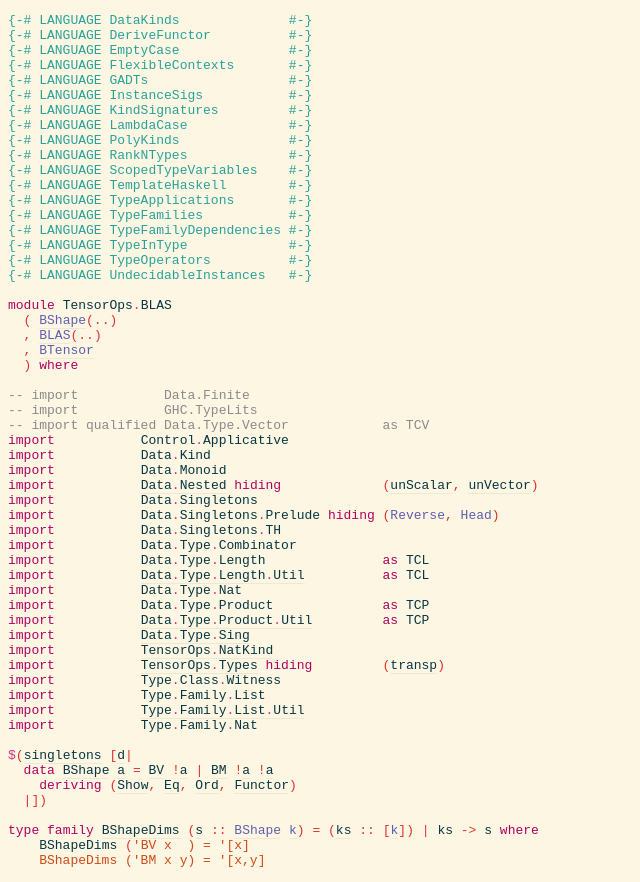
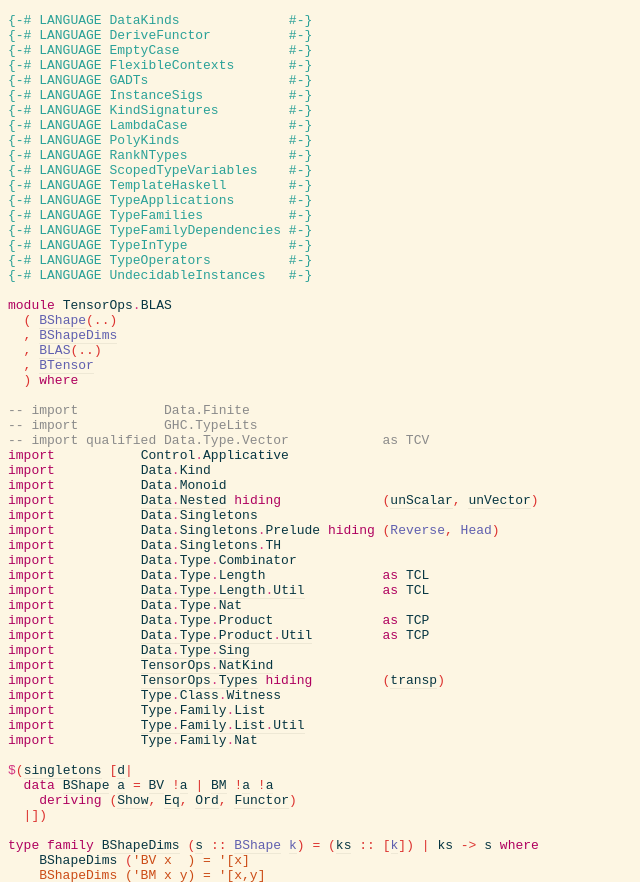
Before and after one commit to mstksg/tensor-ops, a plain HTML site: page src/TensorOps.BLAS.html in a window 1280 px wide. Shown: the top 882 px of the page, without its empty margins (0-640 px from the left). Drawn offline with Linux system fonts and the light colour scheme.

Commit message:
Update gh-pages at Wed Oct 19 03:49:55 PDT 2016

```diff
--- a/src/TensorOps.BLAS.html
+++ b/src/TensorOps.BLAS.html
@@ -19,41 +19,42 @@
 </span><a name="line-19"></a><span>
 </span><a name="line-20"></a><span class="hs-keyword">module</span><span> </span><span class="hs-identifier">TensorOps</span><span class="hs-operator">.</span><span class="hs-identifier">BLAS</span><span>
 </span><a name="line-21"></a><span>  </span><span class="hs-special">(</span><span> </span><a href="TensorOps.BLAS.html#BShape"><span class="hs-identifier hs-type">BShape</span></a><span class="hs-special">(</span><span class="hs-glyph">..</span><span class="hs-special">)</span><span>
-</span><a name="line-22"></a><span>  </span><span class="hs-special">,</span><span> </span><a href="TensorOps.BLAS.html#BLAS"><span class="hs-identifier hs-type">BLAS</span></a><span class="hs-special">(</span><span class="hs-glyph">..</span><span class="hs-special">)</span><span>
-</span><a name="line-23"></a><span>  </span><span class="hs-special">,</span><span> </span><a href="TensorOps.BLAS.html#BTensor"><span class="hs-identifier hs-type">BTensor</span></a><span>
-</span><a name="line-24"></a><span>  </span><span class="hs-special">)</span><span> </span><span class="hs-keyword">where</span><span>
-</span><a name="line-25"></a><span>
-</span><a name="line-26"></a><span class="hs-comment">-- import           Data.Finite</span><span>
-</span><a name="line-27"></a><span class="hs-comment">-- import           GHC.TypeLits</span><span>
-</span><a name="line-28"></a><span class="hs-comment">-- import qualified Data.Type.Vector            as TCV</span><span>
-</span><a name="line-29"></a><span class="hs-keyword">import</span><span>           </span><span class="hs-identifier">Control</span><span class="hs-operator">.</span><span class="hs-identifier">Applicative</span><span>
-</span><a name="line-30"></a><span class="hs-keyword">import</span><span>           </span><span class="hs-identifier">Data</span><span class="hs-operator">.</span><span class="hs-identifier">Kind</span><span>
-</span><a name="line-31"></a><span class="hs-keyword">import</span><span>           </span><span class="hs-identifier">Data</span><span class="hs-operator">.</span><span class="hs-identifier">Monoid</span><span>
-</span><a name="line-32"></a><span class="hs-keyword">import</span><span>           </span><a href="Data.Nested.html"><span class="hs-identifier">Data</span><span class="hs-operator">.</span><span class="hs-identifier">Nested</span></a><span> </span><span class="hs-keyword">hiding</span><span>             </span><span class="hs-special">(</span><a href="Data.Nested.html#unScalar"><span class="hs-identifier hs-var">unScalar</span></a><span class="hs-special">,</span><span> </span><a href="Data.Nested.html#unVector"><span class="hs-identifier hs-var">unVector</span></a><span class="hs-special">)</span><span>
-</span><a name="line-33"></a><span class="hs-keyword">import</span><span>           </span><span class="hs-identifier">Data</span><span class="hs-operator">.</span><span class="hs-identifier">Singletons</span><span>
-</span><a name="line-34"></a><span class="hs-keyword">import</span><span>           </span><span class="hs-identifier">Data</span><span class="hs-operator">.</span><span class="hs-identifier">Singletons</span><span class="hs-operator">.</span><span class="hs-identifier">Prelude</span><span> </span><span class="hs-keyword">hiding</span><span> </span><span class="hs-special">(</span><span class="hs-identifier hs-type">Reverse</span><span class="hs-special">,</span><span> </span><span class="hs-identifier hs-type">Head</span><span class="hs-special">)</span><span>
-</span><a name="line-35"></a><span class="hs-keyword">import</span><span>           </span><span class="hs-identifier">Data</span><span class="hs-operator">.</span><span class="hs-identifier">Singletons</span><span class="hs-operator">.</span><span class="hs-identifier">TH</span><span>
-</span><a name="line-36"></a><span class="hs-keyword">import</span><span>           </span><span class="hs-identifier">Data</span><span class="hs-operator">.</span><span class="hs-identifier">Type</span><span class="hs-operator">.</span><span class="hs-identifier">Combinator</span><span>
-</span><a name="line-37"></a><span class="hs-keyword">import</span><span>           </span><span class="hs-identifier">Data</span><span class="hs-operator">.</span><span class="hs-identifier">Type</span><span class="hs-operator">.</span><span class="hs-identifier">Length</span><span>               </span><span class="hs-keyword">as</span><span> </span><span class="hs-identifier">TCL</span><span>
-</span><a name="line-38"></a><span class="hs-keyword">import</span><span>           </span><a href="Data.Type.Length.Util.html"><span class="hs-identifier">Data</span><span class="hs-operator">.</span><span class="hs-identifier">Type</span><span class="hs-operator">.</span><span class="hs-identifier">Length</span><span class="hs-operator">.</span><span class="hs-identifier">Util</span></a><span>          </span><span class="hs-keyword">as</span><span> </span><span class="hs-identifier">TCL</span><span>
-</span><a name="line-39"></a><span class="hs-keyword">import</span><span>           </span><span class="hs-identifier">Data</span><span class="hs-operator">.</span><span class="hs-identifier">Type</span><span class="hs-operator">.</span><span class="hs-identifier">Nat</span><span>
-</span><a name="line-40"></a><span class="hs-keyword">import</span><span>           </span><span class="hs-identifier">Data</span><span class="hs-operator">.</span><span class="hs-identifier">Type</span><span class="hs-operator">.</span><span class="hs-identifier">Product</span><span>              </span><span class="hs-keyword">as</span><span> </span><span class="hs-identifier">TCP</span><span>
-</span><a name="line-41"></a><span class="hs-keyword">import</span><span>           </span><a href="Data.Type.Product.Util.html"><span class="hs-identifier">Data</span><span class="hs-operator">.</span><span class="hs-identifier">Type</span><span class="hs-operator">.</span><span class="hs-identifier">Product</span><span class="hs-operator">.</span><span class="hs-identifier">Util</span></a><span>         </span><span class="hs-keyword">as</span><span> </span><span class="hs-identifier">TCP</span><span>
-</span><a name="line-42"></a><span class="hs-keyword">import</span><span>           </span><a href="Data.Type.Sing.html"><span class="hs-identifier">Data</span><span class="hs-operator">.</span><span class="hs-identifier">Type</span><span class="hs-operator">.</span><span class="hs-identifier">Sing</span></a><span>
-</span><a name="line-43"></a><span class="hs-keyword">import</span><span>           </span><a href="TensorOps.NatKind.html"><span class="hs-identifier">TensorOps</span><span class="hs-operator">.</span><span class="hs-identifier">NatKind</span></a><span>
-</span><a name="line-44"></a><span class="hs-keyword">import</span><span>           </span><a href="TensorOps.Types.html"><span class="hs-identifier">TensorOps</span><span class="hs-operator">.</span><span class="hs-identifier">Types</span></a><span> </span><span class="hs-keyword">hiding</span><span>         </span><span class="hs-special">(</span><a href="TensorOps.Types.html#transp"><span class="hs-identifier hs-var">transp</span></a><span class="hs-special">)</span><span>
-</span><a name="line-45"></a><span class="hs-keyword">import</span><span>           </span><span class="hs-identifier">Type</span><span class="hs-operator">.</span><span class="hs-identifier">Class</span><span class="hs-operator">.</span><span class="hs-identifier">Witness</span><span>
-</span><a name="line-46"></a><span class="hs-keyword">import</span><span>           </span><span class="hs-identifier">Type</span><span class="hs-operator">.</span><span class="hs-identifier">Family</span><span class="hs-operator">.</span><span class="hs-identifier">List</span><span>
-</span><a name="line-47"></a><span class="hs-keyword">import</span><span>           </span><a href="Type.Family.List.Util.html"><span class="hs-identifier">Type</span><span class="hs-operator">.</span><span class="hs-identifier">Family</span><span class="hs-operator">.</span><span class="hs-identifier">List</span><span class="hs-operator">.</span><span class="hs-identifier">Util</span></a><span>
-</span><a name="line-48"></a><span class="hs-keyword">import</span><span>           </span><span class="hs-identifier">Type</span><span class="hs-operator">.</span><span class="hs-identifier">Family</span><span class="hs-operator">.</span><span class="hs-identifier">Nat</span><span>
-</span><a name="line-49"></a><span>
-</span><a name="line-50"></a><span class="hs-operator">$</span><span class="hs-special">(</span><a href="TensorOps.BLAS.html#SBM"><span class="hs-identifier hs-var">singletons</span></a><span> </span><span class="hs-special">[</span><a href="TensorOps.BLAS.html#SBM"><span class="hs-identifier hs-var">d</span></a><span class="hs-glyph">|</span><span>
-</span><a name="line-51"></a><span>  </span><span class="hs-keyword">data</span><span> </span><a href="TensorOps.BLAS.html#SBM"><span class="hs-identifier hs-var">BShape</span></a><span> </span><a href="TensorOps.BLAS.html#SBM"><span class="hs-identifier hs-var">a</span></a><span> </span><span class="hs-glyph">=</span><span> </span><a href="TensorOps.BLAS.html#SBM"><span class="hs-identifier hs-var">BV</span></a><span> </span><span class="hs-glyph">!</span><a href="TensorOps.BLAS.html#SBM"><span class="hs-identifier hs-var">a</span></a><span> </span><span class="hs-glyph">|</span><span> </span><a href="TensorOps.BLAS.html#SBM"><span class="hs-identifier hs-var">BM</span></a><span> </span><span class="hs-glyph">!</span><a href="TensorOps.BLAS.html#SBM"><span class="hs-identifier hs-var">a</span></a><span> </span><span class="hs-glyph">!</span><a href="TensorOps.BLAS.html#SBM"><span class="hs-identifier hs-var">a</span></a><span>
-</span><a name="line-52"></a><span>    </span><span class="hs-keyword">deriving</span><span> </span><span class="hs-special">(</span><a href="TensorOps.BLAS.html#SBM"><span class="hs-identifier hs-var">Show</span></a><span class="hs-special">,</span><span> </span><a href="TensorOps.BLAS.html#SBM"><span class="hs-identifier hs-var">Eq</span></a><span class="hs-special">,</span><span> </span><a href="TensorOps.BLAS.html#SBM"><span class="hs-identifier hs-var">Ord</span></a><span class="hs-special">,</span><span> </span><a href="TensorOps.BLAS.html#SBM"><span class="hs-identifier hs-var">Functor</span></a><span class="hs-special">)</span><span>
-</span><a name="line-53"></a><span>  </span><span class="hs-glyph">|</span><span class="hs-special">]</span><span class="hs-special">)</span><span>
-</span><a name="line-54"></a><span>
-</span><a name="line-55"></a><span class="hs-keyword">type</span><span> </span><span class="hs-keyword">family</span><span> </span><a name="BShapeDims"><a href="TensorOps.BLAS.html#BShapeDims"><span class="hs-identifier">BShapeDims</span></a></a><span> </span><span class="hs-special">(</span><a name="local-1627638420"><a href="#local-1627638420"><span class="hs-identifier">s</span></a></a><span> </span><span class="hs-glyph">::</span><span> </span><a href="TensorOps.BLAS.html#BShape"><span class="hs-identifier hs-type">BShape</span></a><span> </span><a href="#local-1627638419"><span class="hs-identifier hs-type">k</span></a><span class="hs-special">)</span><span> </span><span class="hs-glyph">=</span><span> </span><span class="hs-special">(</span><a name="local-1627638421"><a href="#local-1627638421"><span class="hs-identifier">ks</span></a></a><span> </span><span class="hs-glyph">::</span><span> </span><span class="hs-special">[</span><a href="#local-1627638419"><span class="hs-identifier hs-type">k</span></a><span class="hs-special">]</span><span class="hs-special">)</span><span> </span><span class="hs-glyph">|</span><span> </span><span class="hs-identifier">ks</span><span> </span><span class="hs-glyph">-&gt;</span><span> </span><span class="hs-identifier">s</span><span> </span><span class="hs-keyword">where</span><span>
-</span><a name="line-56"></a><span>    </span><span class="hs-identifier">BShapeDims</span><span> </span><span class="hs-special">(</span><span class="hs-char">'BV x  ) = '[x]
+</span><a name="line-22"></a><span>  </span><span class="hs-special">,</span><span> </span><a href="TensorOps.BLAS.html#BShapeDims"><span class="hs-identifier hs-type">BShapeDims</span></a><span>
+</span><a name="line-23"></a><span>  </span><span class="hs-special">,</span><span> </span><a href="TensorOps.BLAS.html#BLAS"><span class="hs-identifier hs-type">BLAS</span></a><span class="hs-special">(</span><span class="hs-glyph">..</span><span class="hs-special">)</span><span>
+</span><a name="line-24"></a><span>  </span><span class="hs-special">,</span><span> </span><a href="TensorOps.BLAS.html#BTensor"><span class="hs-identifier hs-type">BTensor</span></a><span>
+</span><a name="line-25"></a><span>  </span><span class="hs-special">)</span><span> </span><span class="hs-keyword">where</span><span>
+</span><a name="line-26"></a><span>
+</span><a name="line-27"></a><span class="hs-comment">-- import           Data.Finite</span><span>
+</span><a name="line-28"></a><span class="hs-comment">-- import           GHC.TypeLits</span><span>
+</span><a name="line-29"></a><span class="hs-comment">-- import qualified Data.Type.Vector            as TCV</span><span>
+</span><a name="line-30"></a><span class="hs-keyword">import</span><span>           </span><span class="hs-identifier">Control</span><span class="hs-operator">.</span><span class="hs-identifier">Applicative</span><span>
+</span><a name="line-31"></a><span class="hs-keyword">import</span><span>           </span><span class="hs-identifier">Data</span><span class="hs-operator">.</span><span class="hs-identifier">Kind</span><span>
+</span><a name="line-32"></a><span class="hs-keyword">import</span><span>           </span><span class="hs-identifier">Data</span><span class="hs-operator">.</span><span class="hs-identifier">Monoid</span><span>
+</span><a name="line-33"></a><span class="hs-keyword">import</span><span>           </span><a href="Data.Nested.html"><span class="hs-identifier">Data</span><span class="hs-operator">.</span><span class="hs-identifier">Nested</span></a><span> </span><span class="hs-keyword">hiding</span><span>             </span><span class="hs-special">(</span><a href="Data.Nested.html#unScalar"><span class="hs-identifier hs-var">unScalar</span></a><span class="hs-special">,</span><span> </span><a href="Data.Nested.html#unVector"><span class="hs-identifier hs-var">unVector</span></a><span class="hs-special">)</span><span>
+</span><a name="line-34"></a><span class="hs-keyword">import</span><span>           </span><span class="hs-identifier">Data</span><span class="hs-operator">.</span><span class="hs-identifier">Singletons</span><span>
+</span><a name="line-35"></a><span class="hs-keyword">import</span><span>           </span><span class="hs-identifier">Data</span><span class="hs-operator">.</span><span class="hs-identifier">Singletons</span><span class="hs-operator">.</span><span class="hs-identifier">Prelude</span><span> </span><span class="hs-keyword">hiding</span><span> </span><span class="hs-special">(</span><span class="hs-identifier hs-type">Reverse</span><span class="hs-special">,</span><span> </span><span class="hs-identifier hs-type">Head</span><span class="hs-special">)</span><span>
+</span><a name="line-36"></a><span class="hs-keyword">import</span><span>           </span><span class="hs-identifier">Data</span><span class="hs-operator">.</span><span class="hs-identifier">Singletons</span><span class="hs-operator">.</span><span class="hs-identifier">TH</span><span>
+</span><a name="line-37"></a><span class="hs-keyword">import</span><span>           </span><span class="hs-identifier">Data</span><span class="hs-operator">.</span><span class="hs-identifier">Type</span><span class="hs-operator">.</span><span class="hs-identifier">Combinator</span><span>
+</span><a name="line-38"></a><span class="hs-keyword">import</span><span>           </span><span class="hs-identifier">Data</span><span class="hs-operator">.</span><span class="hs-identifier">Type</span><span class="hs-operator">.</span><span class="hs-identifier">Length</span><span>               </span><span class="hs-keyword">as</span><span> </span><span class="hs-identifier">TCL</span><span>
+</span><a name="line-39"></a><span class="hs-keyword">import</span><span>           </span><a href="Data.Type.Length.Util.html"><span class="hs-identifier">Data</span><span class="hs-operator">.</span><span class="hs-identifier">Type</span><span class="hs-operator">.</span><span class="hs-identifier">Length</span><span class="hs-operator">.</span><span class="hs-identifier">Util</span></a><span>          </span><span class="hs-keyword">as</span><span> </span><span class="hs-identifier">TCL</span><span>
+</span><a name="line-40"></a><span class="hs-keyword">import</span><span>           </span><span class="hs-identifier">Data</span><span class="hs-operator">.</span><span class="hs-identifier">Type</span><span class="hs-operator">.</span><span class="hs-identifier">Nat</span><span>
+</span><a name="line-41"></a><span class="hs-keyword">import</span><span>           </span><span class="hs-identifier">Data</span><span class="hs-operator">.</span><span class="hs-identifier">Type</span><span class="hs-operator">.</span><span class="hs-identifier">Product</span><span>              </span><span class="hs-keyword">as</span><span> </span><span class="hs-identifier">TCP</span><span>
+</span><a name="line-42"></a><span class="hs-keyword">import</span><span>           </span><a href="Data.Type.Product.Util.html"><span class="hs-identifier">Data</span><span class="hs-operator">.</span><span class="hs-identifier">Type</span><span class="hs-operator">.</span><span class="hs-identifier">Product</span><span class="hs-operator">.</span><span class="hs-identifier">Util</span></a><span>         </span><span class="hs-keyword">as</span><span> </span><span class="hs-identifier">TCP</span><span>
+</span><a name="line-43"></a><span class="hs-keyword">import</span><span>           </span><a href="Data.Type.Sing.html"><span class="hs-identifier">Data</span><span class="hs-operator">.</span><span class="hs-identifier">Type</span><span class="hs-operator">.</span><span class="hs-identifier">Sing</span></a><span>
+</span><a name="line-44"></a><span class="hs-keyword">import</span><span>           </span><a href="TensorOps.NatKind.html"><span class="hs-identifier">TensorOps</span><span class="hs-operator">.</span><span class="hs-identifier">NatKind</span></a><span>
+</span><a name="line-45"></a><span class="hs-keyword">import</span><span>           </span><a href="TensorOps.Types.html"><span class="hs-identifier">TensorOps</span><span class="hs-operator">.</span><span class="hs-identifier">Types</span></a><span> </span><span class="hs-keyword">hiding</span><span>         </span><span class="hs-special">(</span><a href="TensorOps.Types.html#transp"><span class="hs-identifier hs-var">transp</span></a><span class="hs-special">)</span><span>
+</span><a name="line-46"></a><span class="hs-keyword">import</span><span>           </span><span class="hs-identifier">Type</span><span class="hs-operator">.</span><span class="hs-identifier">Class</span><span class="hs-operator">.</span><span class="hs-identifier">Witness</span><span>
+</span><a name="line-47"></a><span class="hs-keyword">import</span><span>           </span><span class="hs-identifier">Type</span><span class="hs-operator">.</span><span class="hs-identifier">Family</span><span class="hs-operator">.</span><span class="hs-identifier">List</span><span>
+</span><a name="line-48"></a><span class="hs-keyword">import</span><span>           </span><a href="Type.Family.List.Util.html"><span class="hs-identifier">Type</span><span class="hs-operator">.</span><span class="hs-identifier">Family</span><span class="hs-operator">.</span><span class="hs-identifier">List</span><span class="hs-operator">.</span><span class="hs-identifier">Util</span></a><span>
+</span><a name="line-49"></a><span class="hs-keyword">import</span><span>           </span><span class="hs-identifier">Type</span><span class="hs-operator">.</span><span class="hs-identifier">Family</span><span class="hs-operator">.</span><span class="hs-identifier">Nat</span><span>
+</span><a name="line-50"></a><span>
+</span><a name="line-51"></a><span class="hs-operator">$</span><span class="hs-special">(</span><a href="TensorOps.BLAS.html#SBM"><span class="hs-identifier hs-var">singletons</span></a><span> </span><span class="hs-special">[</span><a href="TensorOps.BLAS.html#SBM"><span class="hs-identifier hs-var">d</span></a><span class="hs-glyph">|</span><span>
+</span><a name="line-52"></a><span>  </span><span class="hs-keyword">data</span><span> </span><a href="TensorOps.BLAS.html#SBM"><span class="hs-identifier hs-var">BShape</span></a><span> </span><a href="TensorOps.BLAS.html#SBM"><span class="hs-identifier hs-var">a</span></a><span> </span><span class="hs-glyph">=</span><span> </span><a href="TensorOps.BLAS.html#SBM"><span class="hs-identifier hs-var">BV</span></a><span> </span><span class="hs-glyph">!</span><a href="TensorOps.BLAS.html#SBM"><span class="hs-identifier hs-var">a</span></a><span> </span><span class="hs-glyph">|</span><span> </span><a href="TensorOps.BLAS.html#SBM"><span class="hs-identifier hs-var">BM</span></a><span> </span><span class="hs-glyph">!</span><a href="TensorOps.BLAS.html#SBM"><span class="hs-identifier hs-var">a</span></a><span> </span><span class="hs-glyph">!</span><a href="TensorOps.BLAS.html#SBM"><span class="hs-identifier hs-var">a</span></a><span>
+</span><a name="line-53"></a><span>    </span><span class="hs-keyword">deriving</span><span> </span><span class="hs-special">(</span><a href="TensorOps.BLAS.html#SBM"><span class="hs-identifier hs-var">Show</span></a><span class="hs-special">,</span><span> </span><a href="TensorOps.BLAS.html#SBM"><span class="hs-identifier hs-var">Eq</span></a><span class="hs-special">,</span><span> </span><a href="TensorOps.BLAS.html#SBM"><span class="hs-identifier hs-var">Ord</span></a><span class="hs-special">,</span><span> </span><a href="TensorOps.BLAS.html#SBM"><span class="hs-identifier hs-var">Functor</span></a><span class="hs-special">)</span><span>
+</span><a name="line-54"></a><span>  </span><span class="hs-glyph">|</span><span class="hs-special">]</span><span class="hs-special">)</span><span>
+</span><a name="line-55"></a><span>
+</span><a name="line-56"></a><span class="hs-keyword">type</span><span> </span><span class="hs-keyword">family</span><span> </span><a name="BShapeDims"><a href="TensorOps.BLAS.html#BShapeDims"><span class="hs-identifier">BShapeDims</span></a></a><span> </span><span class="hs-special">(</span><a name="local-1627638420"><a href="#local-1627638420"><span class="hs-identifier">s</span></a></a><span> </span><span class="hs-glyph">::</span><span> </span><a href="TensorOps.BLAS.html#BShape"><span class="hs-identifier hs-type">BShape</span></a><span> </span><a href="#local-1627638419"><span class="hs-identifier hs-type">k</span></a><span class="hs-special">)</span><span> </span><span class="hs-glyph">=</span><span> </span><span class="hs-special">(</span><a name="local-1627638421"><a href="#local-1627638421"><span class="hs-identifier">ks</span></a></a><span> </span><span class="hs-glyph">::</span><span> </span><span class="hs-special">[</span><a href="#local-1627638419"><span class="hs-identifier hs-type">k</span></a><span class="hs-special">]</span><span class="hs-special">)</span><span> </span><span class="hs-glyph">|</span><span> </span><span class="hs-identifier">ks</span><span> </span><span class="hs-glyph">-&gt;</span><span> </span><span class="hs-identifier">s</span><span> </span><span class="hs-keyword">where</span><span>
+</span><a name="line-57"></a><span>    </span><span class="hs-identifier">BShapeDims</span><span> </span><span class="hs-special">(</span><span class="hs-char">'BV x  ) = '[x]
     BShapeDims ('BM x y) = '[x,y]
 
 genDefunSymbols [''BShapeDims]
```
Also changed, not shown: TensorOps-BLAS.html (+1 -1 lines), TensorOps-Types.html (+1 -1 lines), doc-index-All.html (+1 -1 lines), doc-index-B.html (+1 -1 lines), mini_TensorOps-BLAS.html (+1 -1 lines), 1 other file.
